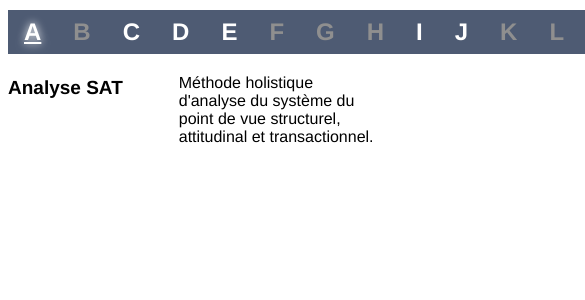
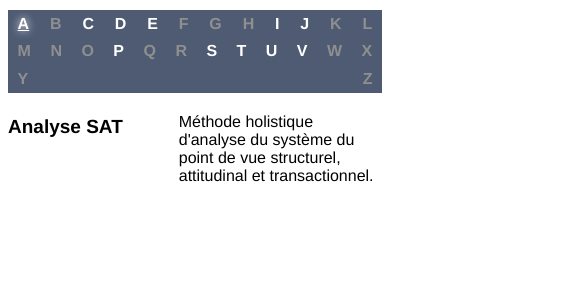
Before and after one commit to csabourin/AccessibleTooltip, a Vue app in the folder Glossary/: page / in a window 390 px wide. Shown: the top 300 px of the page, 585 px wide, since content can reach past the window. Built offline with nearby package versions, Linux system fonts and the light colour scheme.

Commit message:
Made the glossary responsive

```diff
--- a/Glossary/src/App.vue
+++ b/Glossary/src/App.vue
@@ -71,10 +71,9 @@ export default {
 };
 </script>
 
-<style scoped>
-#glossary-app {
+<style scoped>#glossary-app {
   font-family: 'Avenir', Helvetica, Arial, sans-serif;
-    margin-top: 10px;
+  margin-top: 10px;
 }
 
 .ln-selected {
@@ -89,14 +88,15 @@ export default {
   background-color: #4e5b73;
   font-size: 1.5em;
   display: flex;
+  flex-wrap: wrap;
   justify-content: space-between;
-  max-width: 640px;
-  width:100%;
+  max-width: 1024px;
+  width: 100%;
   margin-bottom: 20px;
 }
 
 #glossary-nav span {
-  color:#fff;
+  color: #fff;
   background-color: #4e5b73;
   border-color: #4e5b73;
   font-weight: 700;
@@ -110,14 +110,14 @@ export default {
 }
 
 #glossary-nav span.ln-disabled {
-  color: rgb(143, 143, 143);
+  color: #8f8f8f;
   pointer-events: none;
 }
 
 .ln-disabled:hover,
 .ln-disabled:focus {
-  background-color: #736A7B;
-  color: white;
+  background-color: #736a7b;
+  color: #fff;
 }
 
 #glossary-nav span:hover,
@@ -137,6 +137,7 @@ export default {
   grid-template-columns: auto 1fr;
   gap: 1rem;
   width: 100%;
+  max-width: 1024px;
 }
 
 #glossary dt {
@@ -153,4 +154,26 @@ export default {
 .listNavHide {
   display: none;
 }
+
+/* Media Queries for Responsiveness */
+@media screen and (max-width: 767px) {
+  #glossary-nav {
+    font-size: 1.2em;
+  }
+
+  #glossary-nav span {
+    padding: 0.4rem 0.8rem;
+  }
+}
+
+@media screen and (max-width: 480px) {
+  #glossary-nav {
+    font-size: 1em;
+  }
+
+  #glossary-nav span {
+    padding: 0.3rem 0.6rem;
+  }
+}
+
 </style>
```
